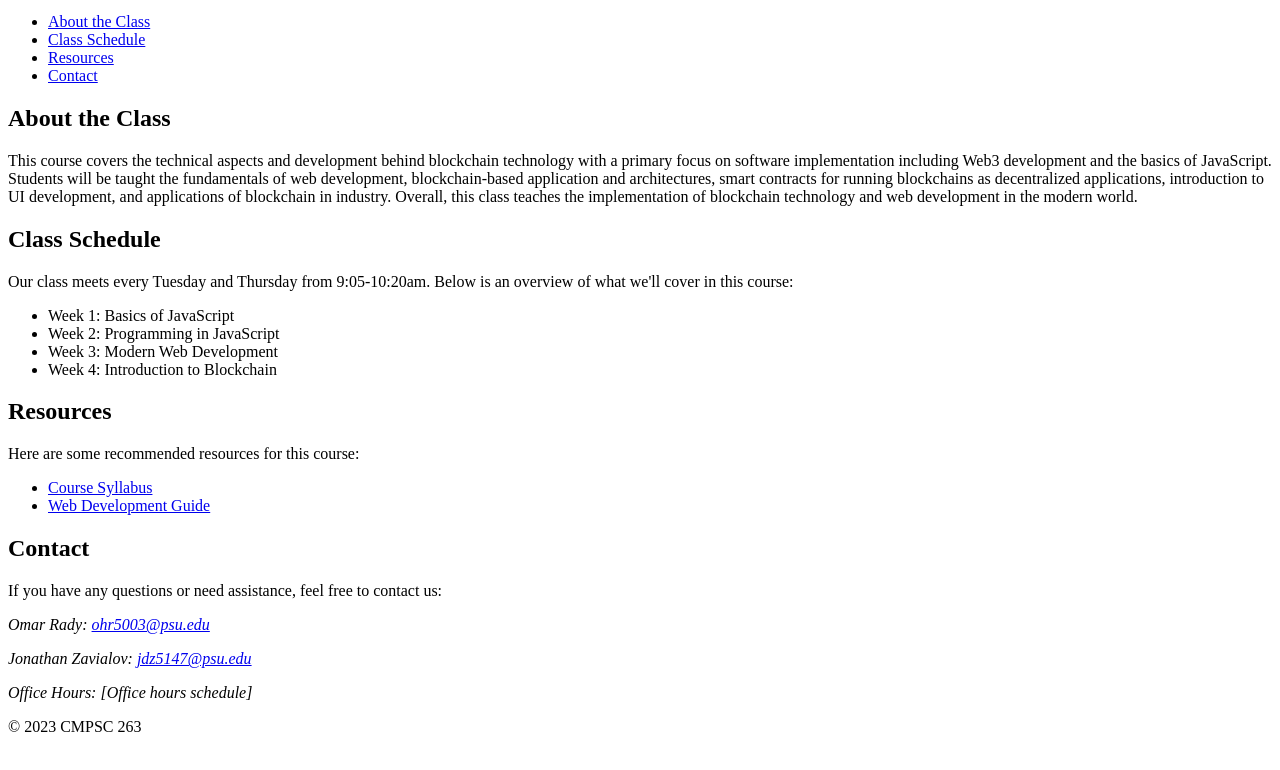
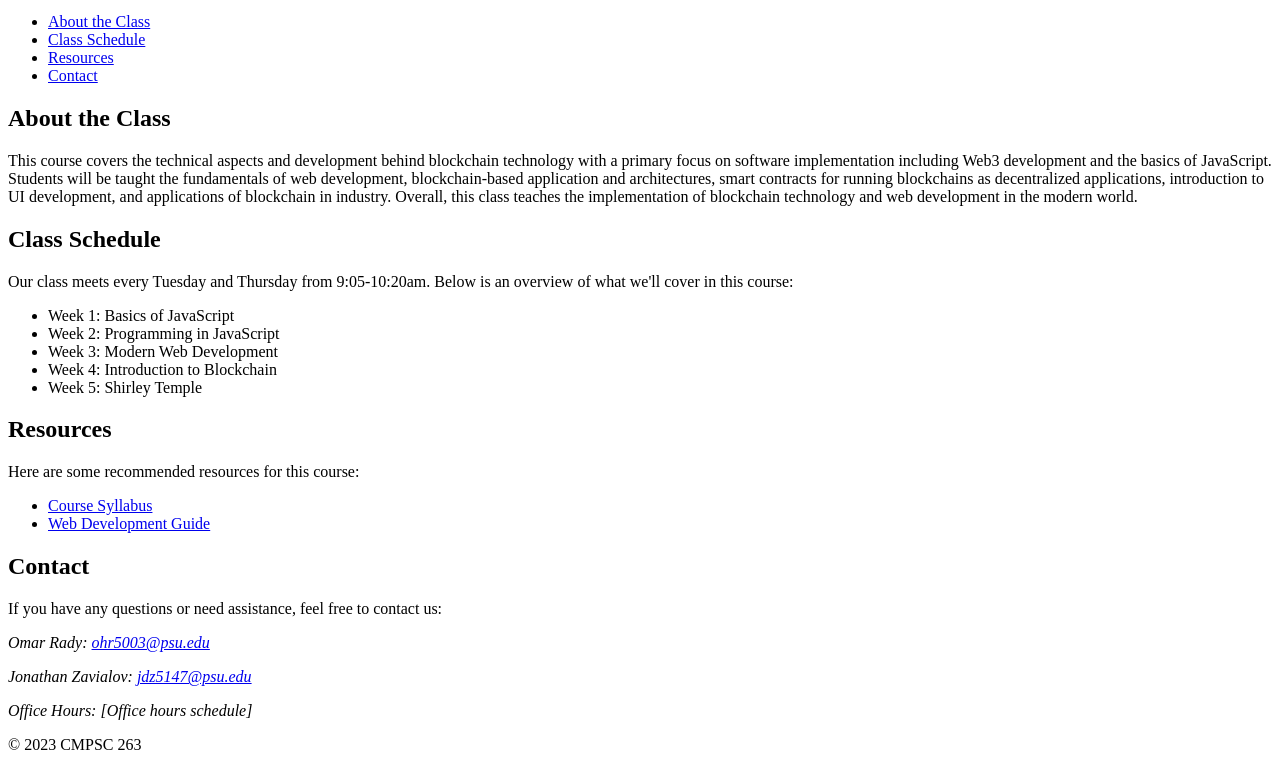
Before and after one commit to christophermcole/CMPSC263-demos, a plain HTML site: page Demo 1- HTML/index.html in a window 1280 px wide. Shown: the part 101-871 px from the top of the page. Drawn offline with Linux system fonts and the light colour scheme.

Commit message:
messing with committing

```diff
--- a/Demo 1- HTML/index.html
+++ b/Demo 1- HTML/index.html
@@ -46,6 +46,7 @@
         <li>Week 2: Programming in JavaScript</li>
         <li>Week 3: Modern Web Development</li>
         <li>Week 4: Introduction to Blockchain</li>
+        <li>Week 5: Shirley Temple</li>
         <!-- Add more weeks as needed -->
       </ul>
     </section>
```
